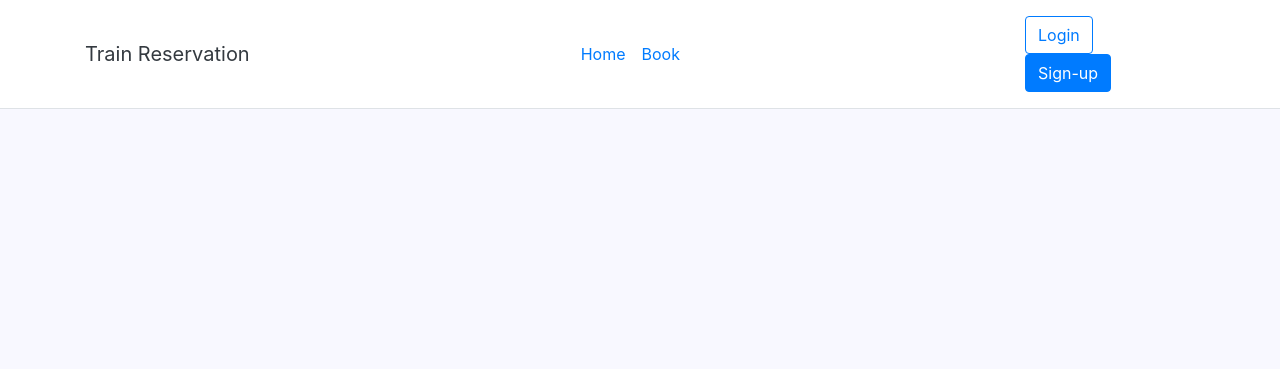
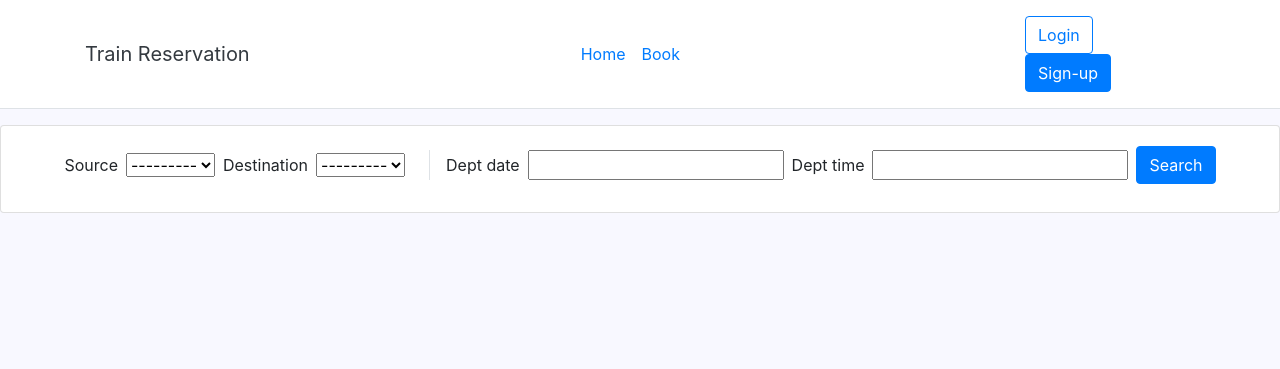
Before and after one commit to CatB1t/WebTrainReservation, a Django app: page / in a window 1280 px wide. Shown: the top 369 px of the page. Run offline with Django 3.2, Linux system fonts and the light colour scheme; data that the repository does not hold is empty; some libraries are stand-ins or nearby versions.

Commit message:
Updated form styling

```diff
--- a/trainres/trips/templates/trips/home.html
+++ b/trainres/trips/templates/trips/home.html
@@ -1,21 +1,49 @@
 {% extends "trips/base.html" %}
 {% load crispy_forms_tags %}
+{% block head %}
+{% endblock head %}
 {% block content %}
-{% if not user.is_authenticated %}
-{% else %}
-{% if trips %}
-
 <div class="row">
     <div class="col">
-        <div class="card card-body">
-            <form method="get">
-            {{ filter.form|crispy }}
-            <button class="btn btn-primary" type="submit">Search</button>
+        <div class="card card-body align-items-center justify-content-center justify-content-md-between">
+            <form method="GET" class="form-inline">
+                <div class="form-group mb-2">
+                <label for="{{ filter.form.source.id_for_label }}" class="mr-2">
+                    {{ filter.form.source.label }}
+                </label>
+                {{ filter.form.source }}
+                </div>
+
+                <div class="form-group ml-2 mb-2">
+                    <label for="{{ filter.form.destination.id_for_label }}" class="mr-2">
+                        {{ filter.form.destination.label }}
+                    </label>
+                    {{ filter.form.destination }}
+                </div>
+
+                <div class="form-group ml-4 mb-2 pl-3 border-left">
+                    <label for="{{ filter.form.dept_date.id_for_label }}" class="mr-2">
+                        {{ filter.form.dept_date.label }}
+                    </label>
+                    {{ filter.form.dept_date }}
+                </div>
+
+                <div class="form-group ml-2 mb-2">
+                    <label for="{{ filter.form.dept_time.id_for_label }}" class="mr-2">
+                        {{ filter.form.dept_time.label }}
+                    </label>
+                    {{ filter.form.dept_time }}
+                </div>
+
+                <div class="form-group ml-2 mb-2">
+                <button class="btn btn-primary" type="submit">Search</button>
+                </div>
+
             </form>
-
         </div>
     </div>
 </div>
+{% if trips %}
     <table class="table table-striped">
     <thead>
         <th scope="col">#</th>
@@ -46,5 +74,4 @@
 </table>
 </div>
 {% endif %}
-{% endif %}
 {% endblock content %}
```
